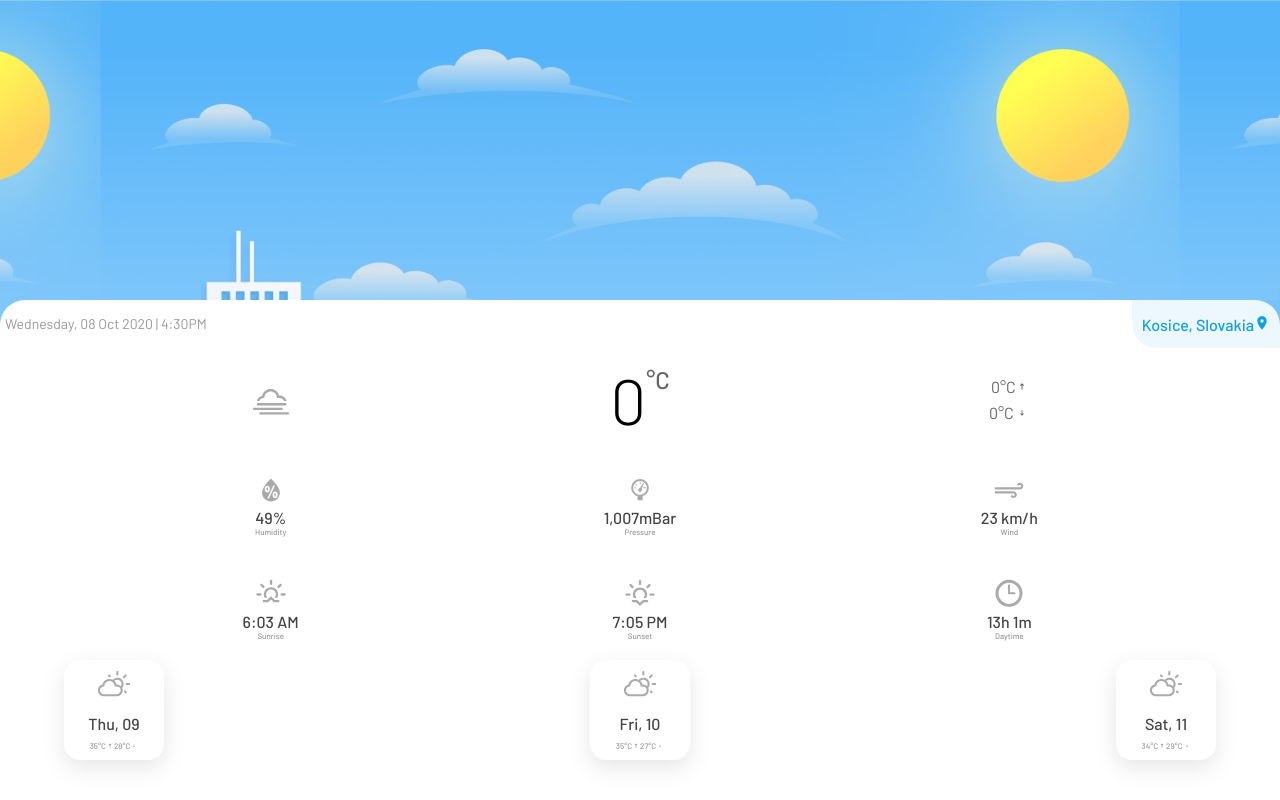
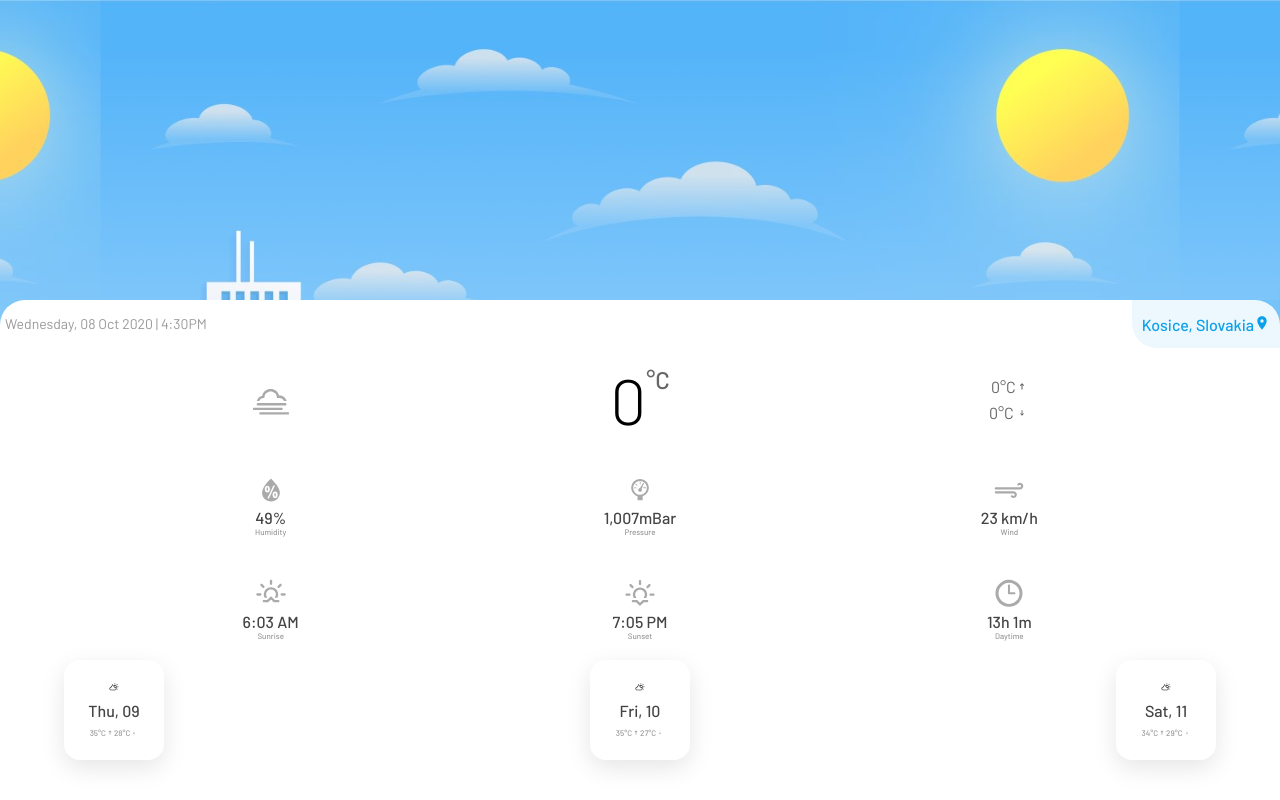
Before and after one commit to UrbanJuraj/weather-app, a React (Create React App) app: page / in a window 1280 px wide. Built offline with nearby package versions, Linux system fonts and the light colour scheme.

Commit message:
changing class name

```diff
--- a/src/components/MainScreen/NextDay/NextDay.module.css
+++ b/src/components/MainScreen/NextDay/NextDay.module.css
@@ -10,7 +10,7 @@
   gap: 1rem;
 }
 
-.logo {
+.icon {
   font-size: 3.6rem;
   color: #aaa;
 }
```
